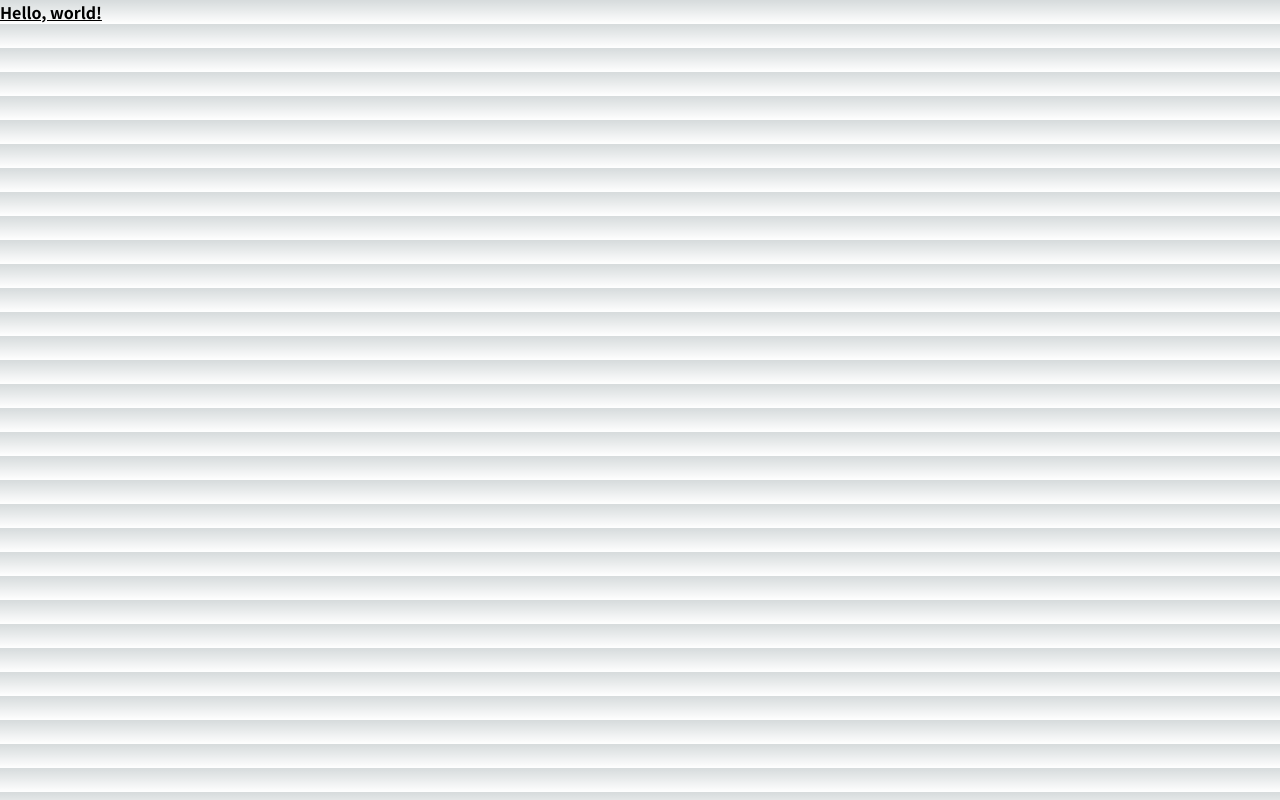
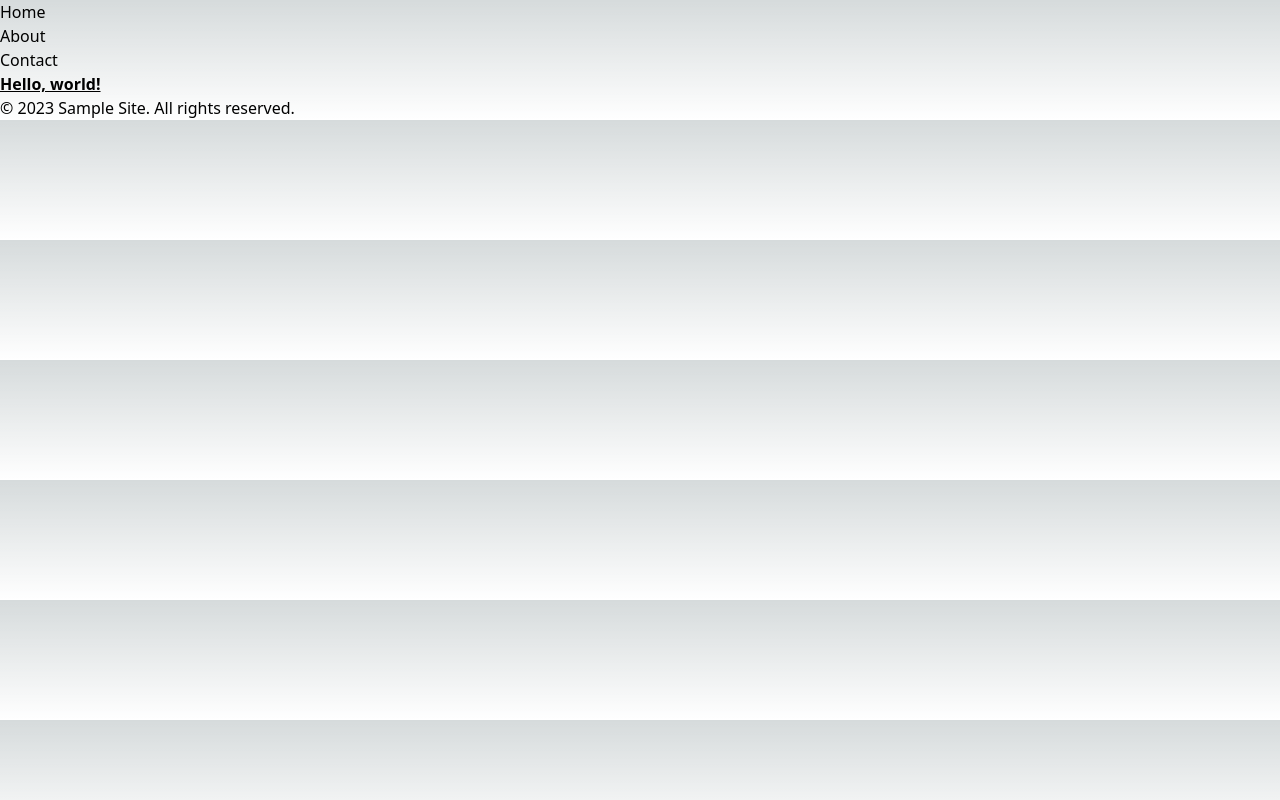
Before and after one commit to shi0n0/practice-next.js, a Next.js app: page / in a window 1280 px wide. Built offline with nearby package versions, Linux system fonts and the light colour scheme.

Commit message:
ヘッダーとフッターの追加

```diff
--- a/src/app/layout.tsx
+++ b/src/app/layout.tsx
@@ -24,7 +24,19 @@ export default function RootLayout({
   return (
     <html lang="ja">
       {/* 3. ページやレイアウトの内容を表示 */}
-      <body className={NotoSansJP.className}>{children}</body>
+      <header>
+        <nav>
+          <ul>
+            <li><a href="/">Home</a></li>
+            <li><a href="/about">About</a></li>
+            <li><a href="/contact">Contact</a></li>
+          </ul>
+        </nav>
+      </header>
+      <main>{children}</main>
+      <footer>
+        <p>&copy; {new Date().getFullYear()} Sample Site. All rights reserved.</p>
+      </footer>
     </html>
   )
 }
```
